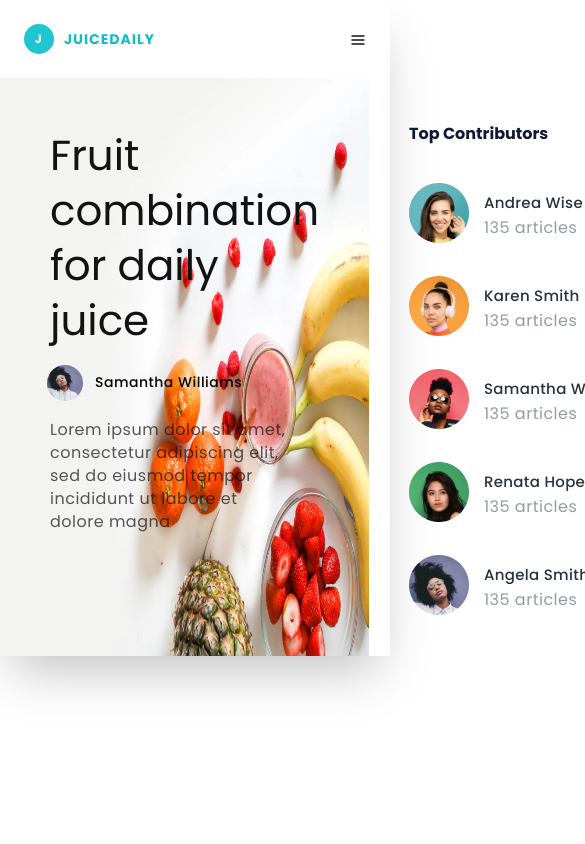
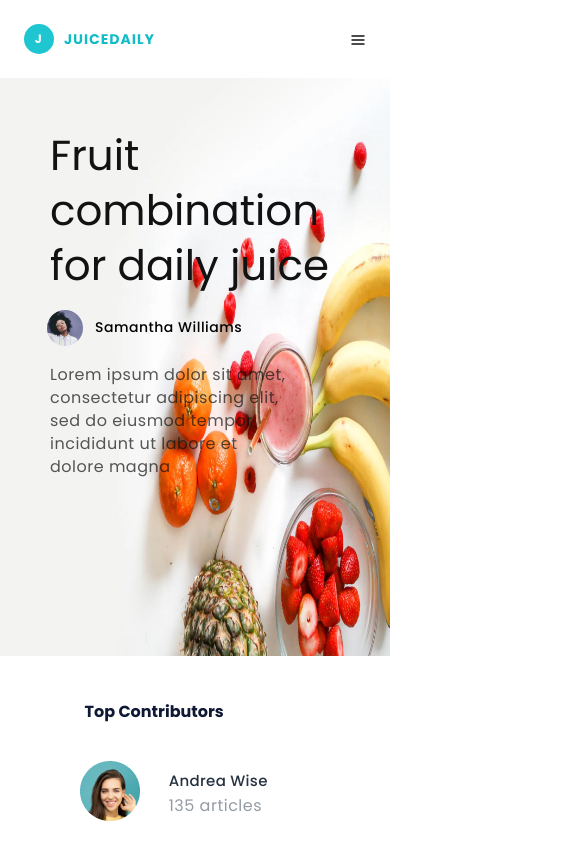
Before and after one commit to fpolica91/vegbook, a Next.js app: page /community in a window 390 px wide. Shown: the top 844 px of the page, 585 px wide, since content can reach past the window. Built offline with nearby package versions, Linux system fonts and the light colour scheme.

Commit message:
fixing community page

```diff
--- a/src/components/Writers/Writer/styles.tsx
+++ b/src/components/Writers/Writer/styles.tsx
@@ -26,6 +26,10 @@ export const Container = styled(Flex)`
   display: flex;
   align-items: center;
   min-width: 178px;
+  @media (max-width: 690px) {
+    width: 200px;
+    justify-content: space-around;
+  }
 `;
 
 export const Rectangle2Copy7 = styled.img`
--- a/src/components/Writers/index.tsx
+++ b/src/components/Writers/index.tsx
@@ -69,6 +69,9 @@ export const Wrapper = styled(Flex)`
   pointer-events: none;
   max-width: 320px;
   width: 100%;
+  @media (max-width: 690px) {
+    max-width: 600px;
+  }
 `;
 
 export const Container = styled(Flex)`
@@ -79,6 +82,10 @@ export const Container = styled(Flex)`
   min-height: 577px;
   padding: 40px 0;
   width: 301px;
+  @media (max-width: 690px) {
+    max-width: 600px;
+    width: 100vw;
+  }
 `;
 
 export const PoppinsMediumEbonyClay15px = css`
--- a/src/pages/community/index.tsx
+++ b/src/pages/community/index.tsx
@@ -1,4 +1,5 @@
 import { Menu } from "../../components/navbar";
+import { useMediaQuery, Flex } from "@chakra-ui/react";
 import Writers from "../../components/Writers";
 import {
   Author,
@@ -11,6 +12,8 @@ import {
   Text2,
 } from "./styles";
 export default function Community() {
+  const [isLargerThanHD] = useMediaQuery(["(min-width: 690px)"]);
+  console.log(isLargerThanHD);
   return (
     <Container boxShadow="2xl">
       <Menu />
@@ -29,8 +32,13 @@ export default function Community() {
             eiusmod tempor incididunt ut labore et dolore magna
           </Text2>
         </HeroBody>
-        <Writers />
+        {isLargerThanHD && <Writers />}
       </Content>
+      {!isLargerThanHD && (
+        <Flex justify="center">
+          <Writers />
+        </Flex>
+      )}
     </Container>
   );
 }
--- a/src/pages/community/styles.ts
+++ b/src/pages/community/styles.ts
@@ -25,6 +25,8 @@ export const HeroBody = styled(Box)`
   background-image: url("/img/containerImage.jpg");
   background-position: center;
   background-size: 100% 100%;
+  @media only screen and (max-width: 680px) {
+  }
 `;
 
 export const Title = styled.h1`
```
